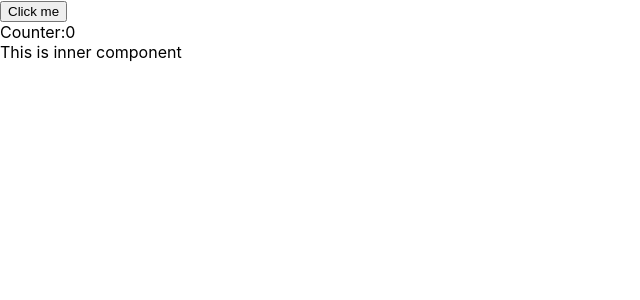
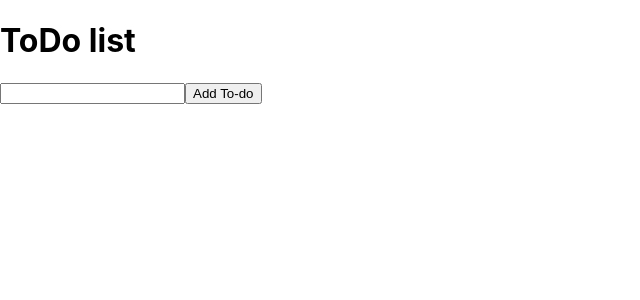
Before and after one commit to adityaguptady/React-practice, a React (Create React App) app: page / in a window 1280 px wide. Shown: the top 300 px of the page, without its empty margins (0-640 px from the left). Built offline with nearby package versions, Linux system fonts and the light colour scheme.

Commit message:
added add function to todo app

```diff
--- a/src/App.js
+++ b/src/App.js
@@ -2,93 +2,148 @@
 import './App.css';
 import React from 'react';
 
-class InnerComponent extends React.Component
+// class InnerComponent extends React.Component
+// {
+//   constructor()
+//   {
+//     super()
+//   }
+
+//   render()
+//   {
+//     return <div>This is inner component</div>
+//   }
+
+//   componentWillUnmount()
+//   {
+//     console.log("Inside componentWillUnmount")
+//   }
+
+// }
+
+class App extends React.Component
 {
-  constructor()
+  state = {todo: []}
+
+  constructor(props)
   {
-    super()
+    super(props)
+    this.handleClick = this.handleClick.bind(this)
+  }
+
+  handleClick(event)
+  {
+    event.preventDefault()
+    console.log("handleClick is clicked")
+    let newTodo = document.getElementById("addTodo").value
+    // let newTodoObject = {
+    //   id: new Date().getTime(),
+    //   text: newTodo,
+    // }
+    console.log("Text readed: "+newTodo)
+    // console.log(newTodoObject)
+    // //console.log(this.state)
+    this.state.todo.push(newTodo)
+    console.log(this.state)
+    document.getElementById("addTodo").value = ""
+    //this.setState({todo:this.state.todo})
+    //alert("clicked")
+  }
+
+  print()
+  {
+    console.log("Print")
+    console.log(this.state)
   }
 
   render()
   {
-    return <div>This is inner component</div>
+    this.print()
+    return <div>
+      <h1>ToDo list</h1>
+      <form onSubmit={this.handleClick}>
+        <input type="text" id='addTodo'/>
+        <button type='submit'>Add To-do</button>
+      </form>
+      {/* <div>
+        <button type='submit'>Click me</button>
+        {this.state.todo.map((tempTodo) =>
+          <div className='todo' key={tempTodo.id}>
+            <div className='todo-text'>{tempTodo.text}</div>
+          </div>)
+        }
+      </div> */}
+    </div>
   }
 
-  componentWillUnmount()
-  {
-    console.log("Inside componentWillUnmount")
-  }
 
-}
+  // state = {
+  //   counter:0,
+  //   innerComponent: <InnerComponent/>
+  // }
+  // constructor(props)
+  // {
+  //   super(props)
+  //   console.log("I am inside Constructor")
+  // }
 
-class App extends React.Component
-{
-  state = {
-    counter:0,
-    innerComponent: <InnerComponent/>
-  }
-  constructor(props)
-  {
-    super(props)
-    console.log("I am inside Constructor")
-  }
+  // static getDerivedStateFromProps()
+  // {
+  //   console.log("I am inside getDerivedStateFromProps")
+  //   return true
+  // }
 
-  static getDerivedStateFromProps()
-  {
-    console.log("I am inside getDerivedStateFromProps")
-    return true
-  }
+  // shouldComponentUpdate()
+  // {
+  //   console.log("Inside shouldComponentUpdate")
+  //   return true
+  // }
 
-  shouldComponentUpdate()
-  {
-    console.log("Inside shouldComponentUpdate")
-    return true
-  }
+  // incrementCounter = () =>
+  // {
+  //   //updating state on function call
+  //   this.setState({counter:this.state.counter+1})
 
-  incrementCounter = () =>
-  {
-    //updating state on function call
-    this.setState({counter:this.state.counter+1})
+  //   this.setState({innerComponent: <div>Component is unmounted</div>})
 
-    this.setState({innerComponent: <div>Component is unmounted</div>})
+  // }
 
-  }
+  // // Overridden render function
+  // render()
+  // {
+  //   console.log("Inside the render method")
+  //   console.log(this.props)
+  //   return (
+  //       <div>
+  //         <button onClick={this.incrementCounter}>Click me</button>
+  //         <br/>
+  //         Counter:{this.state.counter}
+  //         <br/>
+  //         {this.state.innerComponent}
+  //       </div>
+  //   )
+  // }
 
-  // Overridden render function
-  render()
-  {
-    console.log("Inside the render method")
-    console.log(this.props)
-    return (
-        <div>
-          <button onClick={this.incrementCounter}>Click me</button>
-          <br/>
-          Counter:{this.state.counter}
-          <br/>
-          {this.state.innerComponent}
-        </div>
-    )
-  }
+  // getSnapshotBeforeUpdate(prevProps, prevState)
+  // {
+  //   console.log("Inside getSnapshotBeforeUpdate")
+  //   console.log("Previous Prop:")
+  //   console.log(prevProps)
+  //   console.log("Previous State:")
+  //   console.log(prevState)
+  //   console.log("--------------------")
+  //   console.log("Updated Prop:")
+  //   console.log(this.props)
+  //   console.log("Update State:")
+  //   console.log(this.state)
+  //   return true
+  // }
 
-  getSnapshotBeforeUpdate(prevProps, prevState)
-  {
-    console.log("Inside getSnapshotBeforeUpdate")
-    console.log("Previous Prop:")
-    console.log(prevProps)
-    console.log("Previous State:")
-    console.log(prevState)
-    console.log("--------------------")
-    console.log("Updated Prop:")
-    console.log(this.props)
-    console.log("Update State:")
-    console.log(this.state)
-    return true
-  }
+  // componentDidMount()
+  // {
+  //   console.log("I am inside componentDidMount")
+  // }
 
-  componentDidMount()
-  {
-    console.log("I am inside componentDidMount")
-  }
 }
 
 // function App(props)
```
